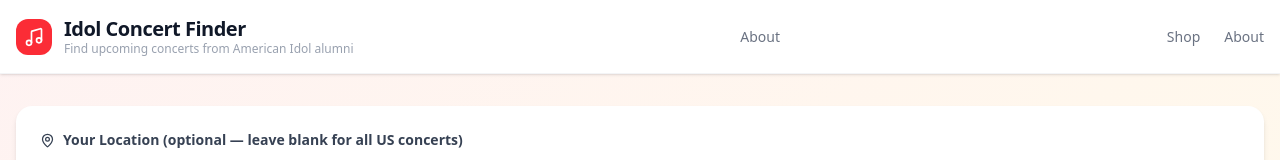
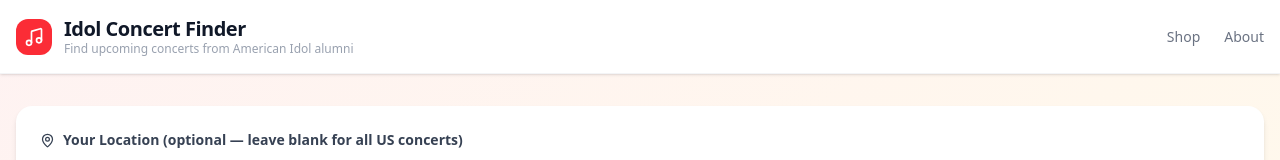
Before and after one commit to LetMeAdam8/idolconcertfinder, a Next.js app: page / in a window 1280 px wide. Shown: the top 160 px of the page. Built offline with nearby package versions, Linux system fonts and the light colour scheme.

Commit message:
Add Amazon Associates merch page and affiliate disclosure

```diff
--- a/src/app/page.tsx
+++ b/src/app/page.tsx
@@ -66,9 +66,6 @@ export default function HomePage() {
           </div>
 
 {/* Right side — navigation */}
-<nav className="flex items-center gap-6">
-  <a href="/about" className="text-sm font-medium text-gray-500 hover:text-red-500 transition-colors">About</a>
-</nav>
 
 <nav className="flex items-center gap-6">
   <a href="/merch" className="text-sm font-medium text-gray-500 hover:text-red-500 transition-colors">Shop</a>
```
